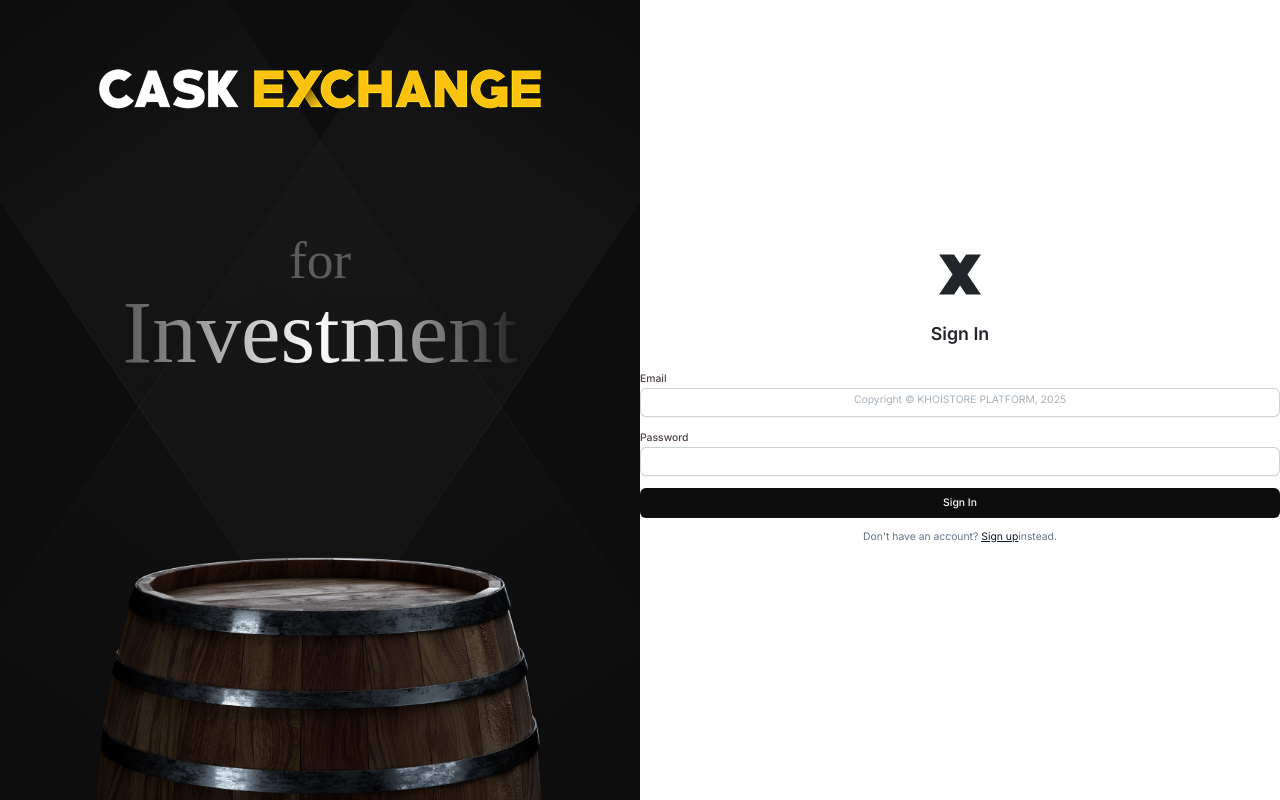
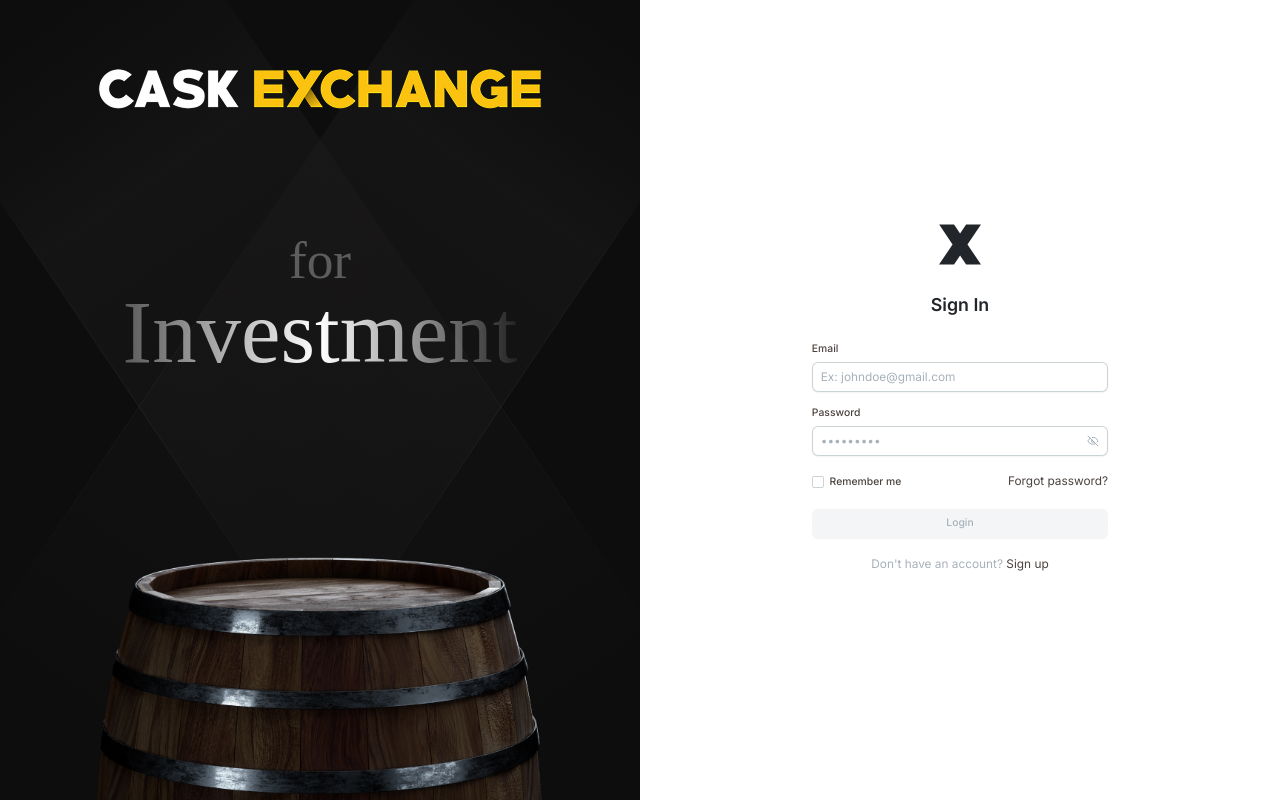
Before and after one commit to liam-bearplus/cask-exchange-bp, a Next.js app: page /sign-in in a window 1280 px wide. Built offline with nearby package versions, Linux system fonts and the light colour scheme; no server answers.

Commit message:
update form button disable

```diff
--- a/package.json
+++ b/package.json
@@ -3,7 +3,7 @@
   "version": "0.1.0",
   "private": true,
   "scripts": {
-    "dev": "node server.ts",
+    "dev": "next dev",
     "build": "next build",
     "start": "next start",
     "lint": "next lint",
--- a/src/app/layout.tsx
+++ b/src/app/layout.tsx
@@ -2,7 +2,7 @@ import "@/assets/styles/globals.css";
 import MainLayout from "@/layouts/MainLayout/MainLayout";
 import { APP_DESCRIPTION, APP_NAME, SERVER_URL } from "@/lib/constants";
 import type { Metadata } from "next";
-import { Alegreya, Inter } from "next/font/google";
+import { Inter } from "next/font/google";
 
 const inter = Inter({ subsets: ["latin"] });
 
--- a/src/components/shared/auth/credentials-signin-form-clone.tsx
+++ b/src/components/shared/auth/credentials-signin-form-clone.tsx
@@ -1,7 +1,7 @@
 "use client";
 
 import { Button } from "@/components/ui/button";
-import { Form, FormField } from "@/components/ui/form";
+import { Form, FormField, FormMessage } from "@/components/ui/form";
 import { Input } from "@/components/ui/input";
 import { Label } from "@/components/ui/label";
 import { signInDefaultValues } from "@/lib/constants";
@@ -13,10 +13,10 @@ import { useMutation } from "@tanstack/react-query";
 import { signIn } from "next-auth/react";
 import Link from "next/link";
 import { useSearchParams } from "next/navigation";
+import { useCallback } from "react";
 import { useForm } from "react-hook-form";
 
 const CredentialsSignInForm = () => {
-  const searchParams = useSearchParams();
   const loginMutation = useMutation({
     mutationKey: ["login"],
     mutationFn: ({ data: data }: { data: TLoginUser }) => loginUser(data),
@@ -36,14 +36,23 @@ const CredentialsSignInForm = () => {
       }
     );
   };
+
   const form = useForm({
     resolver: zodResolver(signInFormSchema),
     defaultValues: signInDefaultValues,
   });
+
+  const isDisabled = useCallback(() => {
+    const values = form.getValues();
+    return Object.values(values).every(
+      (value) => value !== undefined && value !== "" && value !== null
+    );
+  }, [form.getValues]);
+
   const SignInButton = () => {
     return (
       <Button
-        disabled={loginMutation.isPending}
+        disabled={!isDisabled() || loginMutation.isPending}
         className="w-full"
         variant="default"
       >
@@ -51,7 +60,8 @@ const CredentialsSignInForm = () => {
       </Button>
     );
   };
-
+  const isDisable = form;
+  console.log("isDisable", isDisable);
   return (
     <Form {...form}>
       <form className="space-y-4" onSubmit={form.handleSubmit(onSubmit)}>
@@ -61,7 +71,8 @@ const CredentialsSignInForm = () => {
           render={({ field }) => (
             <div>
               <Label htmlFor="email">Email</Label>
-              <Input id="email" type="email" {...field} />
+              <Input id="email" type="text" {...field} />
+              <FormMessage />
             </div>
           )}
         />
@@ -72,6 +83,7 @@ const CredentialsSignInForm = () => {
             <div>
               <Label htmlFor="password">Password</Label>
               <Input id="password" type="password" {...field} />
+              <FormMessage />
             </div>
           )}
         />
--- a/src/components/shared/auth/credentials-signin-form.tsx
+++ b/src/components/shared/auth/credentials-signin-form.tsx
@@ -1,92 +1,132 @@
 "use client";
 
 import { Button } from "@/components/ui/button";
+import { Checkbox } from "@/components/ui/checkbox";
+import { Form, FormField, FormMessage } from "@/components/ui/form";
 import { Input } from "@/components/ui/input";
 import { Label } from "@/components/ui/label";
+import { useDisableButtonForm } from "@/hooks/useDisableButtonForm";
 import { signInDefaultValues } from "@/lib/constants";
+import { signInFormSchema } from "@/lib/validators";
+import { loginUser } from "@/services/auth";
+import { TLoginUser } from "@/types";
+import { zodResolver } from "@hookform/resolvers/zod";
+import { useMutation } from "@tanstack/react-query";
+import { signIn } from "next-auth/react";
 import Link from "next/link";
-import { useActionState } from "react";
-import { useFormStatus } from "react-dom";
-import { useSearchParams } from "next/navigation";
-import { Checkbox } from "@/components/ui/checkbox";
+import { useCallback } from "react";
+import { useForm } from "react-hook-form";
 
 const CredentialsSignInForm = () => {
-  const searchParams = useSearchParams();
-  const callbackUrl = searchParams.get("callbackUrl") || "/";
-  const [data, action] = useActionState(
-    () => {
-      return {
-        success: false,
-        message: "",
-      };
+  const loginMutation = useMutation({
+    mutationKey: ["login"],
+    mutationFn: ({ data: data }: { data: TLoginUser }) => loginUser(data),
+  });
+  const onSubmit = (data: TLoginUser) => {
+    loginMutation.mutate(
+      { data },
+      {
+        onSuccess: () => {
+          signIn("login", {
+            ...data,
+            redirect: true,
+            callbackUrl: "/",
+          });
         },
-    {
-      success: false,
-      message: "",
       }
     );
+  };
+
+  const form = useForm({
+    resolver: zodResolver(signInFormSchema),
+    defaultValues: signInDefaultValues,
+  });
+
+  const isDisableButton = useDisableButtonForm(form);
 
   const SignInButton = () => {
-    const { pending } = useFormStatus();
     return (
-      <Button disabled={pending} className="w-full" variant="default">
-        {pending ? "Logging In..." : "Login"}
+      <Button
+        disabled={isDisableButton || loginMutation.isPending}
+        className="w-full"
+        variant="default"
+        type="submit"
+      >
+        {loginMutation.isPending ? "Logging In..." : "Login"}
       </Button>
     );
   };
 
   return (
-    <form id="sign-in" action={action}>
-      <input type="hidden" value={callbackUrl} name="callbackUrl" />
+    <Form {...form}>
+      <form onSubmit={form.handleSubmit(onSubmit)} id="sign-in">
         <div className="space-y-6">
           <div className="space-y-4">
+            <FormField
+              control={form.control}
+              name="email"
+              render={({ field }) => (
                 <div className="space-y-1.5">
                   <Label htmlFor="email">Email</Label>
                   <Input
                     id="email"
-              name="email"
                     type="email"
-              required
                     autoComplete="email"
                     placeholder="Ex: johndoe@gmail.com"
-              defaultValue={signInDefaultValues.email}
+                    {...field}
                   />
+                  <FormMessage />
                 </div>
+              )}
+            />
+            <FormField
+              control={form.control}
+              name="password"
+              render={({ field }) => (
                 <div className="space-y-1.5">
                   <Label htmlFor="password">Password</Label>
                   <Input
                     id="password"
-              name="password"
                     type="password"
                     variant="password"
-              required
                     autoComplete="password"
                     placeholder="•••••••••"
-              defaultValue={signInDefaultValues.password}
+                    {...field}
+                  />
+                  <FormMessage />
+                </div>
+              )}
             />
           </div>
-        </div>
-        <div className="flex justify-between items-center">
-          <div className="flex items-start content-start space-x-2">
-            <Checkbox id="remember" className="mt-0.5"/>
+          <div className="flex items-center justify-between">
+            <div className="flex content-start items-start space-x-2">
+              <Checkbox id="remember" className="mt-0.5" />
               <Label htmlFor="remember">Remember me</Label>
             </div>
-          <Link href="/reset-password" target="_self" className="text-base text-typo-body text-underline">Forgot password?</Link>
+            <Link
+              href="/reset-password"
+              target="_self"
+              className="text-underline text-base text-typo-body"
+            >
+              Forgot password?
+            </Link>
           </div>
           <div>
             <SignInButton />
           </div>
-        {data && !data.success && (
-          <p className="text-center text-destructive">{data.message}</p>
-        )}
-        <div className="text-base text-center text-typo-disable">
+          <div className="text-center text-base text-typo-disable">
             Don&apos;t have an account?{" "}
-          <Link href="/sign-up" target="_self" className="text-typo-body text-underline">
+            <Link
+              href="/sign-up"
+              target="_self"
+              className="text-underline text-typo-body"
+            >
               Sign up
             </Link>{" "}
           </div>
         </div>
       </form>
+    </Form>
   );
 };
 
--- /dev/null
+++ b/src/hooks/useDisableButtonForm.ts
@@ -0,0 +1,10 @@
+import { FieldValues, UseFormReturn } from "react-hook-form";
+
+export const useDisableButtonForm = <T extends FieldValues>(
+  form: UseFormReturn<T>
+) => {
+  const values = form.getValues();
+  return !Object.values(values).every(
+    (value) => value !== undefined && value !== "" && value !== null
+  );
+};
--- a/src/layouts/auth-layout.tsx
+++ b/src/layouts/auth-layout.tsx
@@ -1,5 +1,4 @@
 import SplashScreen from "@/components/shared/auth/splash-screen";
-import { APP_NAME } from "@/lib/constants";
 
 export default function AuthLayout({
   children,
@@ -8,19 +7,16 @@ export default function AuthLayout({
 }>) {
   return (
     <div className="min-h-screen w-full">
-        <div className="w-full h-full min-h-screen grid grid-cols-2">
-            <SplashScreen />
-            <div className="flex-center flex-col py-28 relative">
-                <div className="grid grid-cols-12 gap-4 px-5 w-full">
-                    <div className="w-full max-w-[25rem] mx-auto col-start-2 -col-end-2">
-                        {children}
-                    </div>
-                </div>
-                <div className="text-sm text-typo-disable absolute bottom-10">
-                    Copyright © {APP_NAME.toUpperCase().replace(/ /g, '')} PLATFORM, {new Date().getFullYear()}
-                </div>
+      <div className="grid h-full min-h-screen w-full grid-cols-2">
+        <SplashScreen />
+        <div className="flex-center relative flex-col py-28">
+          <div className="grid w-full grid-cols-12 gap-4 px-5">
+            <div className="col-start-2 -col-end-2 mx-auto w-full max-w-[25rem]">
+              {children}
             </div>
+          </div>
         </div>
+      </div>
     </div>
-  )
+  );
 }
--- a/src/modules/signin/index.tsx
+++ b/src/modules/signin/index.tsx
@@ -1,13 +1,11 @@
 import CredentialsHead from "@/components/shared/auth/credentials-head";
-// import CredentialsSignInForm from "@/components/shared/auth/credentials-signin-form";
-import CredentialsSignInForm from "@/components/shared/auth/credentials-signin-form-clone";
+import CredentialsSignInForm from "@/components/shared/auth/credentials-signin-form";
 
 export default function SignInModule() {
   return (
     <div className="flex flex-col">
       <CredentialsHead title="Sign In" />
       <div className="pb-4">
-        {/* <CredentialsSignInForm /> */}
         <CredentialsSignInForm />
       </div>
     </div>
--- a/tailwind.config.ts
+++ b/tailwind.config.ts
@@ -6,156 +6,158 @@ export default {
     "./src/pages/**/*.{js,ts,jsx,tsx,mdx}",
     "./src/components/**/*.{js,ts,jsx,tsx,mdx}",
     "./src/app/**/*.{js,ts,jsx,tsx,mdx}",
+    "./src/layout/**/*.{js,ts,jsx,tsx,mdx}",
+    "./src/**/*.{js,ts,jsx,tsx,mdx}",
   ],
   theme: {
     colors: {
-		transparent: 'transparent',
-		current: 'currentColor',
+      transparent: "transparent",
+      current: "currentColor",
       typo: {
-			brand: 'hsl(var(--brand))',
-			disable: 'hsl(var(--dark-400))',
-			primary: 'hsl(var(--dark-900))',
-			body: 'hsl(var(--dark-800))',
-			sub: 'hsl(var(--dark-600))',
+        brand: "hsl(var(--brand))",
+        disable: "hsl(var(--dark-400))",
+        primary: "hsl(var(--dark-900))",
+        body: "hsl(var(--dark-800))",
+        sub: "hsl(var(--dark-600))",
         dark: {
-				brand: 'hsl(var(--brand))',
-				disable: 'hsl(var(--white-600))',
-				primary: 'hsl(var(--white-900))',
-				body: 'hsl(var(--white-800))',
-				sub: 'hsl(var(--white-700))',
-			}
+          brand: "hsl(var(--brand))",
+          disable: "hsl(var(--white-600))",
+          primary: "hsl(var(--white-900))",
+          body: "hsl(var(--white-800))",
+          sub: "hsl(var(--white-700))",
+        },
       },
       bd: {
-			disable: 'hsl(var(--dark-200))',
-			main: 'hsl(var(--dark-300))',
-			sf1: 'hsl(var(--dark-300))',
-			sf2: 'hsl(var(--dark-400))',
-			sf3: 'hsl(var(--dark-500))',
+        disable: "hsl(var(--dark-200))",
+        main: "hsl(var(--dark-300))",
+        sf1: "hsl(var(--dark-300))",
+        sf2: "hsl(var(--dark-400))",
+        sf3: "hsl(var(--dark-500))",
         dark: {
-				disable: 'hsl(var(--white-200))',
-				main: 'hsl(var(--white-300))',
-				sf1: 'hsl(var(--white-300))',
-				sf2: 'hsl(var(--white-400))',
-				sf3: 'hsl(var(--white-500))',
-			}
+          disable: "hsl(var(--white-200))",
+          main: "hsl(var(--white-300))",
+          sf1: "hsl(var(--white-300))",
+          sf2: "hsl(var(--white-400))",
+          sf3: "hsl(var(--white-500))",
+        },
       },
       bg: {
-			main: 'hsl(var(--white-900))',
-			disable: 'hsl(var(--dark-100))',
-			sf1: 'hsl(var(--dark-100))',
-			sf2: 'hsl(var(--dark-200))',
-			sf3: 'hsl(var(--dark-300))',
+        main: "hsl(var(--white-900))",
+        disable: "hsl(var(--dark-100))",
+        sf1: "hsl(var(--dark-100))",
+        sf2: "hsl(var(--dark-200))",
+        sf3: "hsl(var(--dark-300))",
         dark: {
-				main: 'hsl(var(--black))',
-				disable: 'hsl(var(--white-100))',
-				sf1: 'hsl(var(--white-100))',
-				sf2: 'hsl(var(--white-200))',
-				sf3: 'hsl(var(--white-300))',
-			}
+          main: "hsl(var(--black))",
+          disable: "hsl(var(--white-100))",
+          sf1: "hsl(var(--white-100))",
+          sf2: "hsl(var(--white-200))",
+          sf3: "hsl(var(--white-300))",
+        },
       },
       white: {
-			100: 'hsl(var(--white-100))',
-			200: 'hsl(var(--white-200))',
-			300: 'hsl(var(--white-300))',
-			400: 'hsl(var(--white-400))',
-			500: 'hsl(var(--white-500))',
-			600: 'hsl(var(--white-600))',
-			700: 'hsl(var(--white-700))',
-			800: 'hsl(var(--white-800))',
-			900: 'hsl(var(--white-900))'
+        100: "hsl(var(--white-100))",
+        200: "hsl(var(--white-200))",
+        300: "hsl(var(--white-300))",
+        400: "hsl(var(--white-400))",
+        500: "hsl(var(--white-500))",
+        600: "hsl(var(--white-600))",
+        700: "hsl(var(--white-700))",
+        800: "hsl(var(--white-800))",
+        900: "hsl(var(--white-900))",
       },
       dark: {
-			100: 'hsl(var(--dark-100))',
-			200: 'hsl(var(--dark-200))',
-			300: 'hsl(var(--dark-300))',
-			400: 'hsl(var(--dark-400))',
-			500: 'hsl(var(--dark-500))',
-			600: 'hsl(var(--dark-600))',
-			700: 'hsl(var(--dark-700))',
-			800: 'hsl(var(--dark-800))',
-			900: 'hsl(var(--dark-900))'
+        100: "hsl(var(--dark-100))",
+        200: "hsl(var(--dark-200))",
+        300: "hsl(var(--dark-300))",
+        400: "hsl(var(--dark-400))",
+        500: "hsl(var(--dark-500))",
+        600: "hsl(var(--dark-600))",
+        700: "hsl(var(--dark-700))",
+        800: "hsl(var(--dark-800))",
+        900: "hsl(var(--dark-900))",
       },
       black: {
-			DEFAULT: 'hsl(var(--black))'
+        DEFAULT: "hsl(var(--black))",
       },
       brand: {
-			DEFAULT: 'hsl(var(--brand))',
-			darker: 'hsl(var(--brand-darker))',
-			darkest: 'hsl(var(--brand-darkest))',
-			lighter: 'hsl(var(--brand-lighter))',
-			lightest: 'hsl(var(--brand-lightest))'
+        DEFAULT: "hsl(var(--brand))",
+        darker: "hsl(var(--brand-darker))",
+        darkest: "hsl(var(--brand-darkest))",
+        lighter: "hsl(var(--brand-lighter))",
+        lightest: "hsl(var(--brand-lightest))",
       },
       error: {
-			DEFAULT: 'hsl(var(--error))',
-			darker: 'hsl(var(--error-darker))',
-			darkest: 'hsl(var(--error-darkest))',
-			lighter: 'hsl(var(--error-lighter))',
+        DEFAULT: "hsl(var(--error))",
+        darker: "hsl(var(--error-darker))",
+        darkest: "hsl(var(--error-darkest))",
+        lighter: "hsl(var(--error-lighter))",
       },
       warn: {
-			DEFAULT: 'hsl(var(--warn))',
-			darker: 'hsl(var(--warn-darker))',
-			darkest: 'hsl(var(--warn-darkest))',
-			lighter: 'hsl(var(--warn-lighter))',
+        DEFAULT: "hsl(var(--warn))",
+        darker: "hsl(var(--warn-darker))",
+        darkest: "hsl(var(--warn-darkest))",
+        lighter: "hsl(var(--warn-lighter))",
       },
       success: {
-			DEFAULT: 'hsl(var(--success))',
-			darker: 'hsl(var(--success-darker))',
-			darkest: 'hsl(var(--success-darkest))',
-			lighter: 'hsl(var(--success-lighter))',
+        DEFAULT: "hsl(var(--success))",
+        darker: "hsl(var(--success-darker))",
+        darkest: "hsl(var(--success-darkest))",
+        lighter: "hsl(var(--success-lighter))",
       },
     },
     transitionDuration: {
-		DEFAULT: '250ms'
+      DEFAULT: "250ms",
     },
     extend: {
       colors: {
-  			background: 'hsl(var(--background))',
-  			foreground: 'hsl(var(--foreground))',
+        background: "hsl(var(--background))",
+        foreground: "hsl(var(--foreground))",
         card: {
-  				DEFAULT: 'hsl(var(--card))',
-  				foreground: 'hsl(var(--card-foreground))'
+          DEFAULT: "hsl(var(--card))",
+          foreground: "hsl(var(--card-foreground))",
         },
         popover: {
-  				DEFAULT: 'hsl(var(--popover))',
-  				foreground: 'hsl(var(--popover-foreground))'
+          DEFAULT: "hsl(var(--popover))",
+          foreground: "hsl(var(--popover-foreground))",
         },
         primary: {
-  				DEFAULT: 'hsl(var(--primary))',
-  				foreground: 'hsl(var(--primary-foreground))'
+          DEFAULT: "hsl(var(--primary))",
+          foreground: "hsl(var(--primary-foreground))",
         },
         secondary: {
-  				DEFAULT: 'hsl(var(--secondary))',
-  				foreground: 'hsl(var(--secondary-foreground))'
+          DEFAULT: "hsl(var(--secondary))",
+          foreground: "hsl(var(--secondary-foreground))",
         },
         muted: {
-  				DEFAULT: 'hsl(var(--muted))',
-  				foreground: 'hsl(var(--muted-foreground))'
+          DEFAULT: "hsl(var(--muted))",
+          foreground: "hsl(var(--muted-foreground))",
         },
         accent: {
-  				DEFAULT: 'hsl(var(--accent))',
-  				foreground: 'hsl(var(--accent-foreground))'
+          DEFAULT: "hsl(var(--accent))",
+          foreground: "hsl(var(--accent-foreground))",
         },
         destructive: {
-  				DEFAULT: 'hsl(var(--destructive))',
-  				foreground: 'hsl(var(--destructive-foreground))'
+          DEFAULT: "hsl(var(--destructive))",
+          foreground: "hsl(var(--destructive-foreground))",
         },
-  			border: 'hsl(var(--border))',
-  			input: 'hsl(var(--input))',
-  			ring: 'hsl(var(--ring))',
+        border: "hsl(var(--border))",
+        input: "hsl(var(--input))",
+        ring: "hsl(var(--ring))",
         chart: {
-  				'1': 'hsl(var(--chart-1))',
-  				'2': 'hsl(var(--chart-2))',
-  				'3': 'hsl(var(--chart-3))',
-  				'4': 'hsl(var(--chart-4))',
-  				'5': 'hsl(var(--chart-5))'
-  			}
+          "1": "hsl(var(--chart-1))",
+          "2": "hsl(var(--chart-2))",
+          "3": "hsl(var(--chart-3))",
+          "4": "hsl(var(--chart-4))",
+          "5": "hsl(var(--chart-5))",
+        },
       },
       borderRadius: {
-  			lg: 'var(--radius)',
-  			md: 'calc(var(--radius) - 2px)',
-  			sm: 'calc(var(--radius) - 4px)'
-  		}
-  	}
+        lg: "var(--radius)",
+        md: "calc(var(--radius) - 2px)",
+        sm: "calc(var(--radius) - 4px)",
+      },
+    },
   },
   plugins: [require("tailwindcss-animate")],
 } satisfies Config;
```
Also changed, not shown: .shopify/metafields.json (added). Lines whose indentation alone changed are shown as unchanged.
